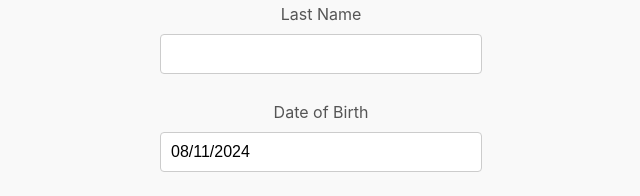
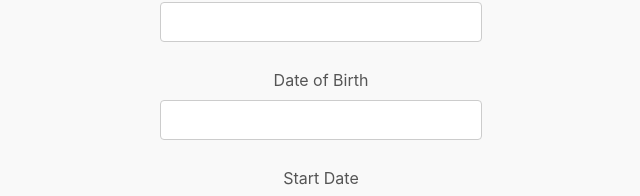
Before and after one commit to ElisaROGGE/Elisa_Rogge_14_11102024-, a React (Vite) app: page / in a window 1280 px wide. Shown: the part 431-627 px from the top of the page, without its empty margins (319-959 px from the left). Built offline with nearby package versions, Linux system fonts and the light colour scheme.

Commit message:
fix: form error messages, style

```diff
--- a/package.json
+++ b/package.json
@@ -14,7 +14,7 @@
     "@reduxjs/toolkit": "^2.3.0",
     "@tanstack/react-table": "^8.20.5",
     "@testing-library/user-event": "^14.5.2",
-    "oc-modal-plugin": "^0.1.2",
+    "oc-modal-plugin": "^0.1.6",
     "react": "^18.3.1",
     "react-datepicker": "^7.4.0",
     "react-dom": "^18.3.1",
--- a/src/App.css
+++ b/src/App.css
@@ -1,7 +1,4 @@
 #root {
-  max-width: 1280px;
-  margin: 0 auto;
-  padding: 2rem;
   text-align: center;
   width: 100%;
 }
--- a/src/components/screens/Home/index.css
+++ b/src/components/screens/Home/index.css
@@ -104,4 +104,9 @@ legend {
 .dark-overlay {
     background-color: rgba(0, 0, 0, 0.4);
     pointer-events: none;
-  }
+}
+.error-message {
+    color: red;
+    font-size: 0.9rem;
+    margin-top: 5px;
+}
--- a/src/components/screens/Home/index.tsx
+++ b/src/components/screens/Home/index.tsx
@@ -11,7 +11,7 @@ import { Employee, setEmployee } from "../../../store/employeeSlice";
 import ValidationModal  from "oc-modal-plugin";
 
 const Home: React.FC = () => {
-  const { register, handleSubmit, control } = useForm<Employee>();
+  const { register, handleSubmit, control, formState: { errors } } = useForm<Employee>();
   const [openModal, setOpenModal] = useState(false)
   const dispatch = useDispatch();
 
@@ -71,22 +71,36 @@ const Home: React.FC = () => {
           <input
             type="text"
             id="first-name"
-            {...register("firstName", { required: true })}
+            {...register("firstName", { required: "First name is required" })}
           />
+          {errors.firstName && <p className="error-message">{errors.firstName.message}</p>}
+
 
           <label htmlFor="last-name">Last Name</label>
           <input
             type="text"
             id="last-name"
-            {...register("lastName", { required: true })}
+            {...register("lastName", { required: "Last name is required" })}
           />
+          {errors.lastName && <p className="error-message">{errors.lastName.message}</p>}
 
           <label htmlFor="date-of-birth">Date of Birth</label>
           <Controller
               control={control}
               name="dateOfBirth"
-            defaultValue={new Date()}
-            render={({ field: { onChange, value } }) => (
+              rules={{
+                required: "Date of birth is required",
+                validate: (value) => {
+                  const today = new Date();
+                  const birthDate = new Date(value);
+                  const age = today.getFullYear() - birthDate.getFullYear();
+                  const isOldEnough =
+                    age > 18 || (age === 18 && today >= new Date(birthDate.setFullYear(birthDate.getFullYear() + 18)));
+                  return isOldEnough || "You must be at least 18 years old";
+                },
+              }}
+              render={({ field: { onChange, value }, fieldState: { error } }) => (
+                <>
                   <DatePicker
                     selected={value}
                     onChange={(date: Date | null) => onChange(date)}
@@ -96,6 +110,8 @@ const Home: React.FC = () => {
                     dropdownMode="select"
                     aria-labelledby="date-of-birth"
                   />
+                  {error && <p className="error-message">{error.message}</p>}
+                </>
               )}
             />
 
@@ -123,15 +139,17 @@ const Home: React.FC = () => {
             <input
               id="street"
               type="text"
-              {...register("street", { required: true })}
+              {...register("street", { required: "Street is required" })}
             />
+            {errors.street && <p className="error-message">{errors.street.message}</p>}
 
             <label htmlFor="city">City</label>
             <input
               id="city"
               type="text"
-              {...register("city", { required: true })}
+              {...register("city", { required: "City is required" })}
             />
+            {errors.city && <p className="error-message">{errors.city.message}</p>}
 
             <label htmlFor="state">State</label>
             <Controller
@@ -151,8 +169,12 @@ const Home: React.FC = () => {
             <input
               id="zip-code"
               type="number"
-              {...register("zipCode", { required: true })}
+              {...register("zipCode", {
+                required: "Zip code is required",
+                minLength: { value: 5, message: "Zip code must be 5 digits" }
+              })}
             />
+            {errors.zipCode && <p className="error-message">{errors.zipCode.message}</p>}
           </fieldset>
 
           <label htmlFor="department">Department</label>
--- a/src/index.css
+++ b/src/index.css
@@ -25,7 +25,6 @@ a:hover {
 
 body {
   margin: 0;
-  display: flex;
   place-items: center;
   min-width: 320px;
   min-height: 100vh;
```
Also changed, not shown: 1 other file (tests, documents, lock files or other folders). Lines whose indentation alone changed are shown as unchanged.
